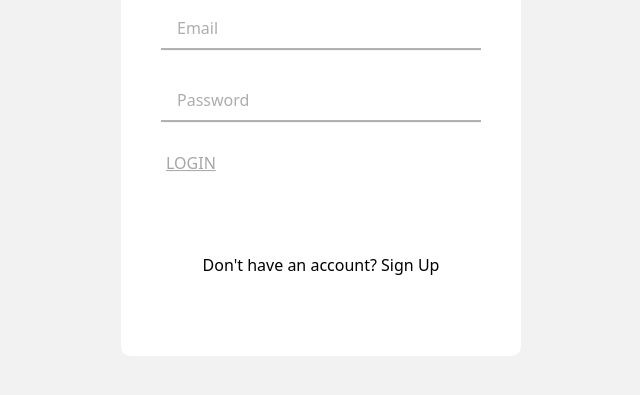
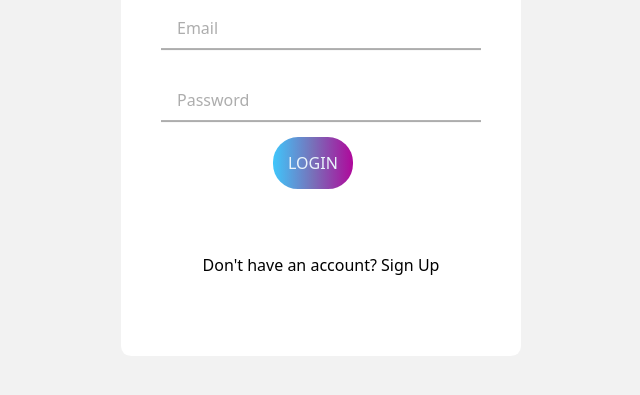
Before and after one commit to Light023/movie-ui, a plain HTML site: page index.html in a window 1280 px wide. Shown: the part 289-684 px from the top of the page, without its empty margins (319-959 px from the left). Drawn offline with Linux system fonts and the light colour scheme.

Commit message:
Update login-style.css

```diff
--- a/styles/login-style.css
+++ b/styles/login-style.css
@@ -103,8 +103,22 @@ form .txt_field{
     color: #2691d9;
 }
 
+.login {
+    padding:15px;
+    background: linear-gradient(to right, #3FC6FB, #7870b9, #af089b);
+    border-radius: 25px;
+    color: #e9f4fb;
+    text-decoration: none !important ;
+    margin: 35%;
+}
 
-.login{
+
+.login:hover {
+    text-decoration: underline;
+}
+
+
+/*.login{
     color: #a6a6a6;
     cursor: pointer;
     padding-top: 25px;
@@ -128,6 +142,8 @@ input[type="submit"]{
     cursor: pointer;
     outline: none;
 }
+*/
+
 
 .signup_link{
     margin: 80px 0 ;
```
